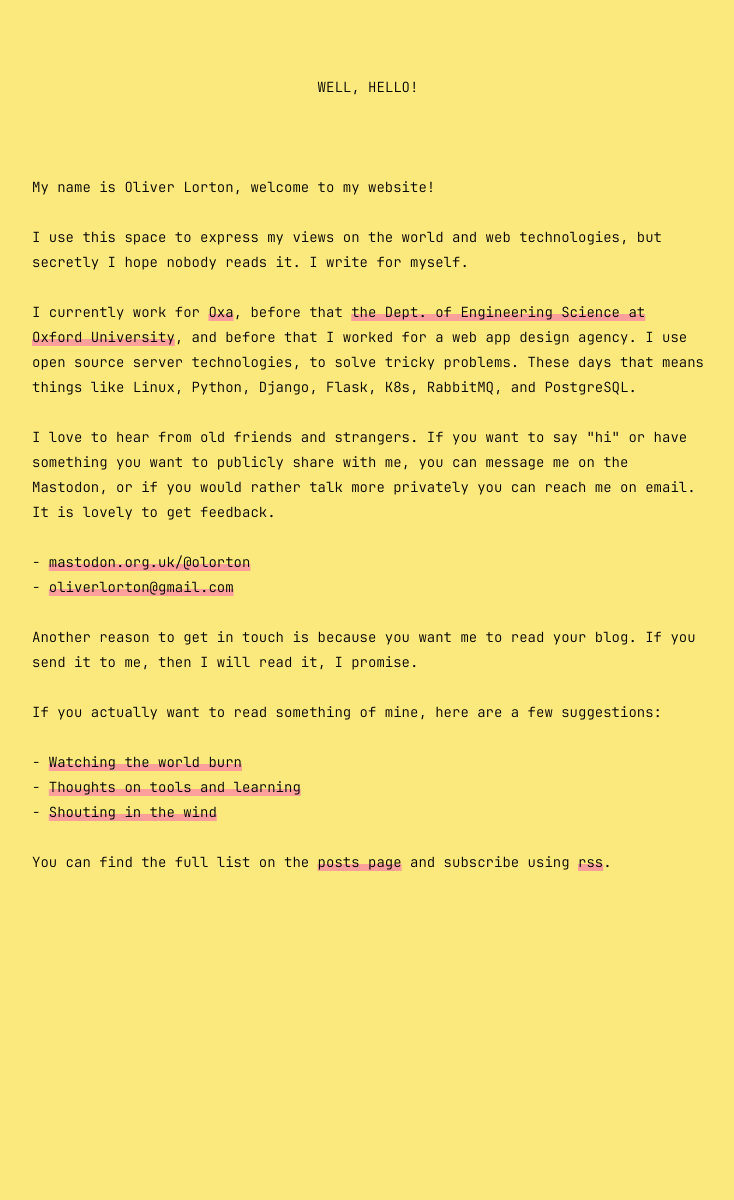
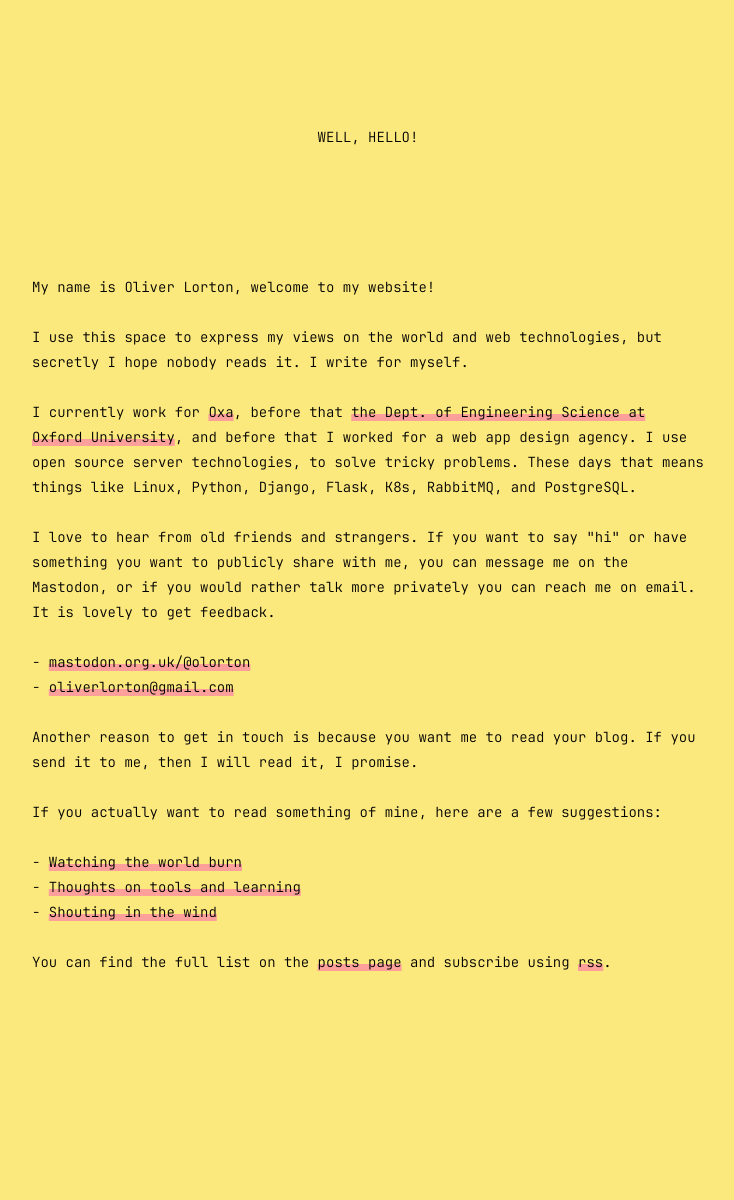
Before and after one commit to olorton/olorton.github.io, a Jekyll site: the page built from index.md, in a window 1280 px wide. Shown: the whole page, without its empty margins (272-1006 px from the left). Built offline with Jekyll 4.4.1, drawn with Linux system fonts in a browser that asks for light colours; before the commit the page ends 1100 px from its top, so only the background shows below that.

Commit message:
Restyle heading. Add more whitespace

```diff
--- a/_sass/site.scss
+++ b/_sass/site.scss
@@ -28,7 +28,7 @@ body {
 
 .page-heading {
     max-width: 40ch;
-    margin: 3*$lineheight auto;
+    margin: 5*$lineheight auto;
     text-align: center;
     p, h1 {
         margin: 0;
```
